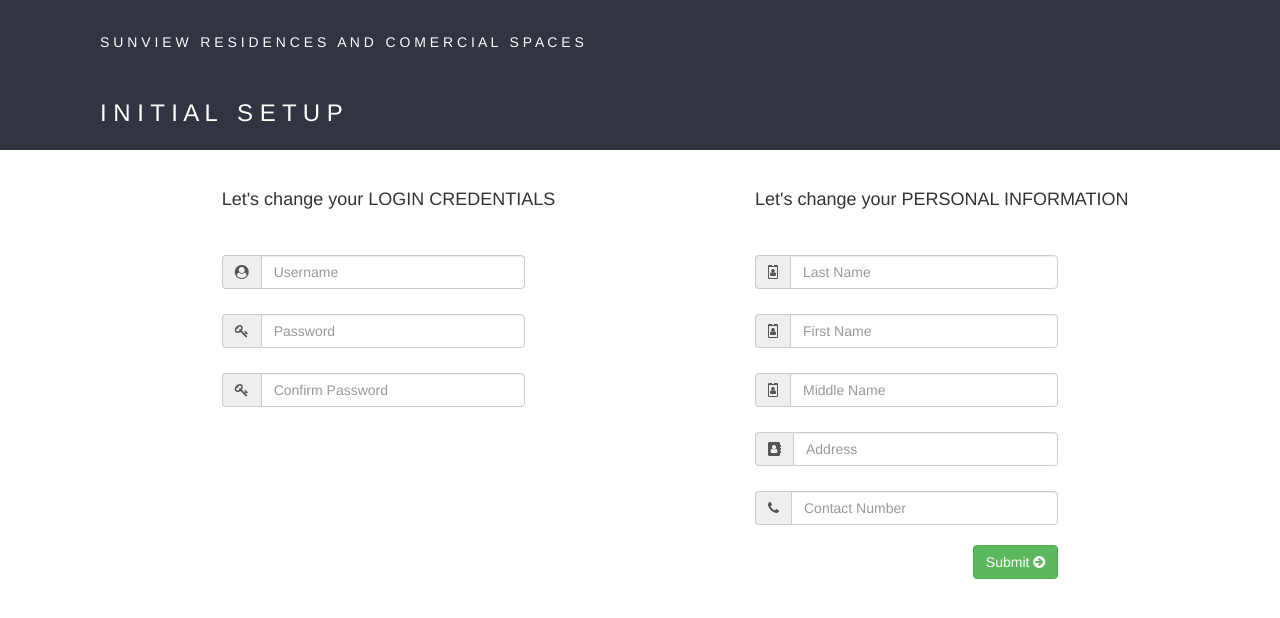
After one commit to trettet/RMS, a PHP site: page /setup.php in a window 1280 px wide. The commit adds this page. Shown: the top 618 px of the page. Run offline with PHP 8.4, Linux system fonts and the light colour scheme.

Commit message:
Added the setup.php

```diff
--- /dev/null
+++ b/setup.php
@@ -0,0 +1,131 @@
+<!DOCTYPE html>
+<html>
+	<head>
+		<link rel='stylesheet' href='css/bootstrap.min.css'>
+		<link rel='stylesheet' href='css/font-awesome.min.css'>
+		<link rel='stylesheet' href='css/animate.css'>
+
+		<style>
+			input{
+				color: #fafafa; !important
+			}
+			.col-lg-12{
+				padding: 0px;
+			}
+			.input{
+				padding-top: 5px;
+				padding-bottom: 5px;
+			}
+			.info{
+				padding-left: 100px;
+				padding-right: 100px;
+
+			}
+			.header{
+				padding-top: 30px;
+				padding-left: 100px;
+				padding-bottom: 30px;
+			}
+			#titlebar{
+				height: 150px;
+				width: 100%;
+				background-color: #313541;
+			}
+			#cname{
+				color: #fafafa;
+				margin: 0px;
+				padding-top: 35px;
+				padding-left: 100px;
+			}
+			#title{
+				color: white;
+				margin: 0px;
+				padding-top: 50px;
+				padding-left: 100px;
+			}
+		</style>
+	</head>
+	<body>
+		<div class='container-fluid'>
+			<div class='row'>
+				<div class='col-lg-12'>
+					<div id='titlebar'>
+						<h5 id='cname'>S U N V I E W &nbsp R E S I D E N C E S &nbsp A N D &nbsp C O M E R C I A L &nbsp S P A C E S</h5>
+						<h3 id='title'>I N I T I A L &nbsp S E T U P</h3>
+					</div>
+				</div>
+			</div>
+			<div class='row'>
+				<div class='col-lg-12'>
+					<form method='POST' action='admin_setup.php'>
+						<div class='col-lg-5 col-lg-offset-1'>
+							<h4 class='header'>Let's change your LOGIN CREDENTIALS</h4>
+							<div class='info'>
+								<div class='form-group input'>
+									<div class='input-group'>
+										<div class="input-group-addon"><i class="fa fa-user-circle" aria-hidden="true"></i></div>
+										<input type='text' class='form-control' name='username' placeholder='Username'>
+									</div>
+								</div>
+								<div class='form-group input'>
+									<div class='input-group'>
+										<div class="input-group-addon"><i class="fa fa-key" aria-hidden="true"></i></div>
+										<input type='password' class='form-control' name='password' placeholder='Password'>
+									</div>
+								</div>
+								<div class='form-group input'>
+									<div class='input-group'>
+										<div class="input-group-addon"><i class="fa fa-key" aria-hidden="true"></i></div>
+										<input type='password' class='form-control' name='password2' placeholder='Confirm Password'>
+									</div>
+								</div>
+							</div>
+						</div>
+						<div class='col-lg-5'>
+							<h4 class='header'>Let's change your PERSONAL INFORMATION</h4>
+							<div class='info'>
+								<div class='form-group input'>
+									<div class='input-group'>
+										<div class="input-group-addon"><i class="fa fa-id-badge" aria-hidden="true"></i></div>
+										<input type='text' class='form-control' name='lname' placeholder='Last Name'>
+									</div>
+								</div>
+								<div class='form-group input'>
+									<div class='input-group'>
+										<div class="input-group-addon"><i class="fa fa-id-badge" aria-hidden="true"></i></div>
+										<input type='text' class='form-control' name='fname' placeholder='First Name'>
+									</div>
+								</div>
+								<div class='form-group input'>
+									<div class='input-group'>
+										<div class="input-group-addon"><i class="fa fa-id-badge" aria-hidden="true"></i></div>
+										<input type='text' class='form-control' name='mname' placeholder='Middle Name'>
+									</div>
+								</div>
+								<div class='form-group input'>
+									<div class='input-group'>
+										<div class="input-group-addon"><i class="fa fa-address-book" aria-hidden="true"></i></div>
+										<input type='text' class='form-control' name='address' placeholder='Address'>
+									</div>
+								</div>
+								<div class='form-group input'>
+									<div class='input-group'>
+										<div class="input-group-addon"><i class="fa fa-phone" aria-hidden="true"></i></div>
+										<input type='text' class='form-control' name='contact' placeholder='Contact Number'>
+									</div>
+								</div>
+								<button type='submit' class='pull-right btn btn-success'>Submit <i class="fa fa-arrow-circle-right" aria-hidden="true"></i></button>
+							</div>
+						</div>
+					</form>
+				</div>
+			</div>
+		</div>
+	</body>
+</html>
+<script src='js/jquery-3.1.1.min.js'></script>
+<script src='js/wow.min.js'></script>
+<script src='js/bootstrap.min.js'></script>
+<script>
+
+</script>
--- a/sql/rmsdb.sql
+++ b/sql/rmsdb.sql
@@ -6,6 +6,8 @@
 -- Generation Time: Mar 15, 2017 at 09:55 AM
 -- Server version: 5.6.16
 -- PHP Version: 5.5.11
+CREATE DATABASE RMSDB;
+USE RMSDB;
 
 SET SQL_MODE = "NO_AUTO_VALUE_ON_ZERO";
 SET time_zone = "+00:00";
--- a/template.php
+++ b/template.php
@@ -10,7 +10,7 @@
 </html>
 <script src='js/jquery-3.1.1.min.js'></script>
 <script src='js/wow.min.js'></script>
+<script src='js/bootstrap.min.js'></script>
 <script>
 	new WOW().init();
 </script>
-<script src='js/bootstrap.min.js'></script>
```
Also changed, not shown: admin_setup.php (added, +8 -0 lines), login.php (+20 -3 lines), saltGenerator.php (added, +11 -0 lines).
